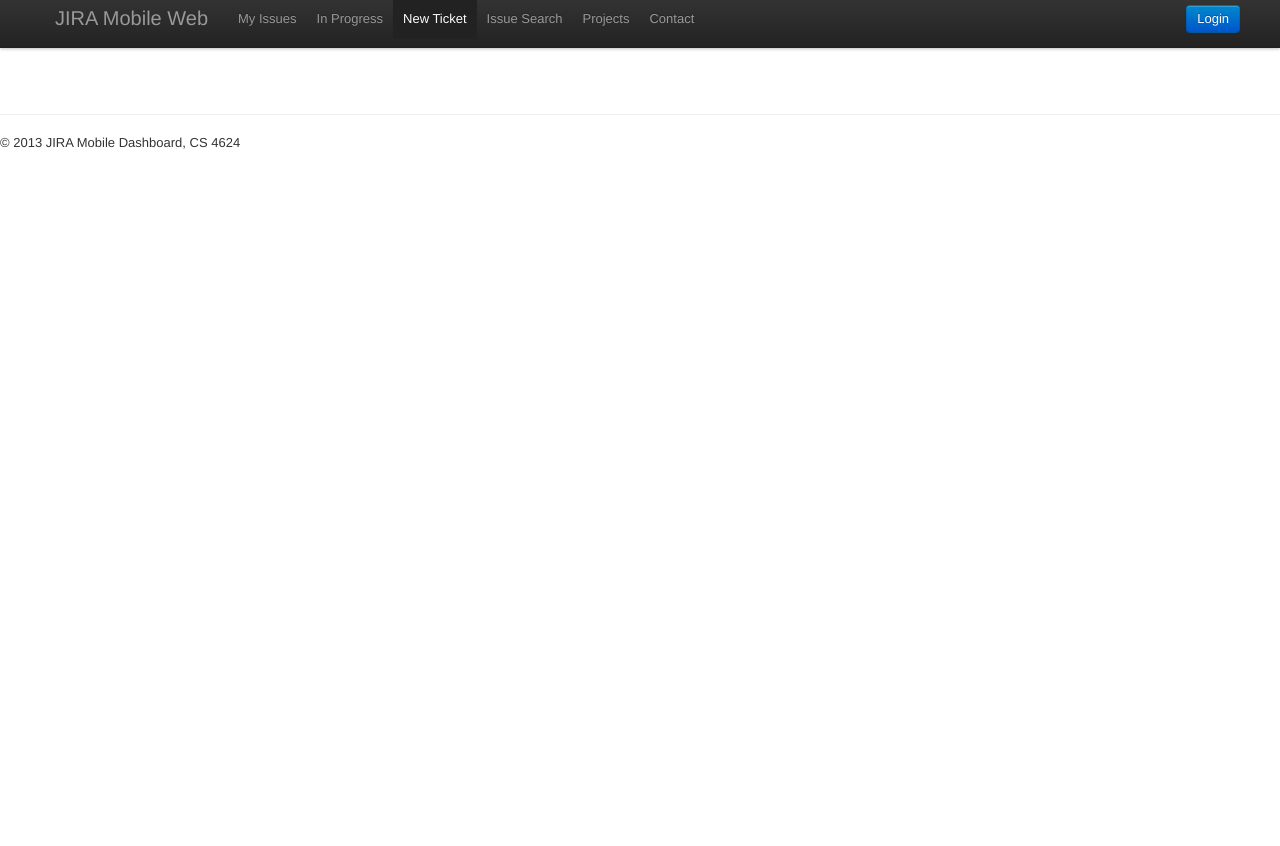
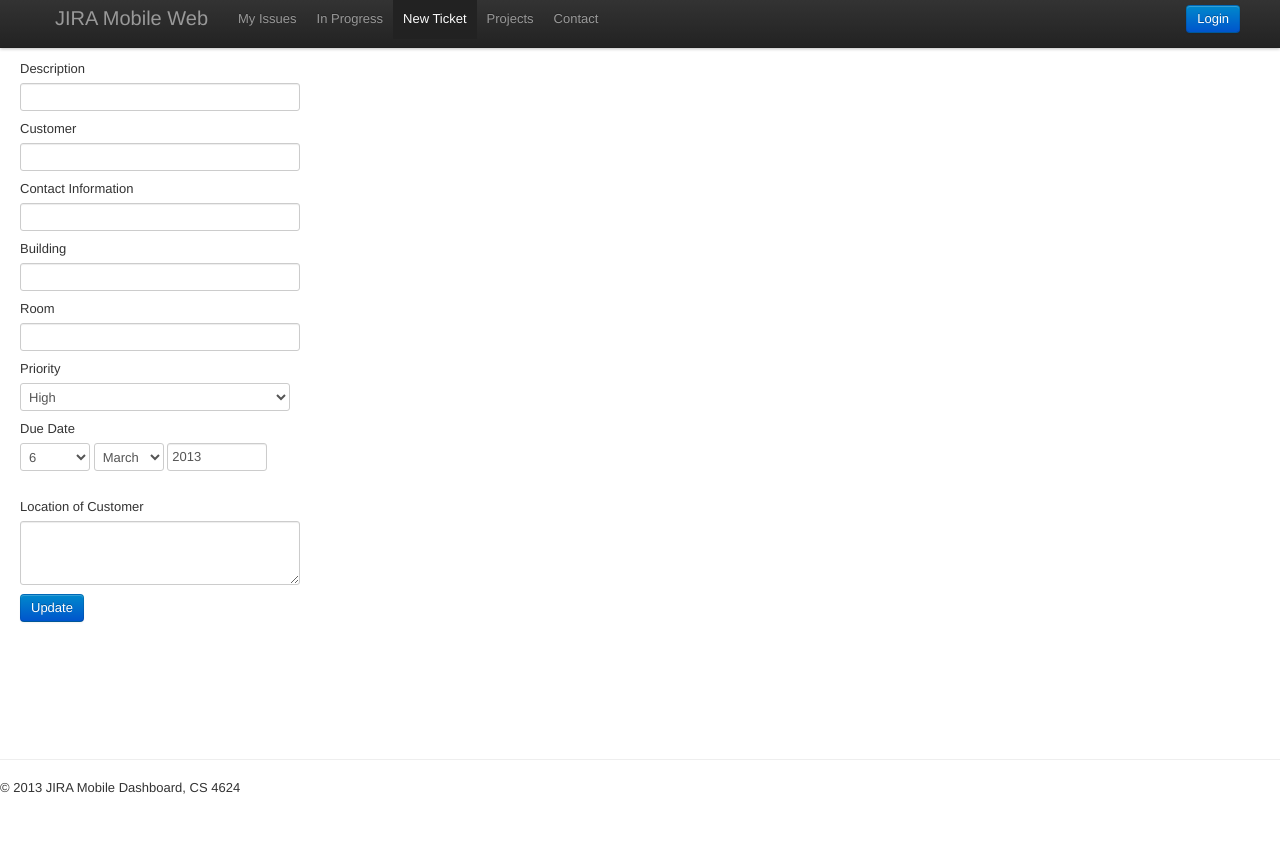
Before and after one commit to mutantmonkey/mobiletickets, a Flask app: template mobiletickets/templates/newticket.html in a window 1280 px wide. Before the commit the page ends 149 px from the top, so only its background shows below. Run offline with Flask 2, Linux system fonts and the light colour scheme; the template is opened without the code that fills it, so the values that code supplies are empty; parts of the project's set-up code (start-up, migrations or seed data) failed here and were passed over; some libraries are stand-ins or nearby versions.

Commit message:
"updated all pages, now need push functions"

```diff
--- a/mobiletickets/templates/base.html
+++ b/mobiletickets/templates/base.html
@@ -77,8 +77,6 @@
 							<li{% if section == "index" %} class="active"{% endif %}><a href="{{ url_for('index') }}">My Issues</a></li>
 							<li{% if section == "progress" %} class="active"{% endif %}><a href="{{ url_for('progress') }}">In Progress</a></li>
 							<li{% if section == "newissue" %} class="active"{% endif %}><a href="{{ url_for('newissue') }}">New Ticket</a></li>
-
-							<li{% if section == "search" %} class="active"{% endif %}><a href="{{ url_for('search') }}">Issue Search</a></li>
 							<li{% if section == "projects" %} class="active"{% endif %}><a href="{{ url_for('projects') }}">Projects</a></li>
 							<li{% if section == "contact" %} class="active"{% endif %}><a href="{{ url_for('contact') }}">Contact</a></li>
 						</ul>
--- /dev/null
+++ b/mobiletickets/templates/further_dev.txt
@@ -0,0 +1,6 @@
+Ticket progress looks to be based of some report code.
+	Not sure about using the if conditionals in python/flask
+
+OAuth with VT?
+
+Pushing requests to JIRA for tickets
--- a/mobiletickets/templates/index.html
+++ b/mobiletickets/templates/index.html
@@ -5,7 +5,7 @@
 			{% for issue in issues %}
 			<dl><h3><p>
 				<dt><a href="{{ url_for('issue', key=issue.key) }}">{{ issue.key }}</a> <span class="label label-success">Active</span></dt></h3>
-				<h4><dd>{{ issue.description}}</dd></h4>
+				<h4><dd>{{ issue.summary }}</dd></h4>
 			</p></dl>
 			{% endfor %}
 {% endblock %}
--- a/mobiletickets/templates/newticket.html
+++ b/mobiletickets/templates/newticket.html
@@ -1,2 +1,93 @@
 {% extends "base.html" %}
 {% set section="newissue" %}
+
+{% block content %}
+	<form id="tab2">
+		<label>Description</label>
+		<input type="text" value="" class="input-xlarge">
+		<label>Customer</label>
+		<input type="text" value="" class="input-xlarge">
+		<label>Contact Information</label>
+		<input type="text" value="" class="input-xlarge">
+		<label>Building</label>
+		<input type="text" value="" class="input-xlarge">
+		<label>Room</label>
+		<input type="text" value="" class="input-xlarge">
+		<label>Priority</label>
+		<select name="DropDownPriority" id="DropDownPriority" class="input-xlarge">
+			<option value="low">Low</option>
+			<option value="med">Medium</option>
+			<option selected="selected" value="high">High</option>
+		</select>
+		<label>Due Date</label>
+		<form>
+			<fieldset>
+				<div class="controls controls-row">
+					<select name="DropDownDate" id="DropDownDate" class="span1">
+						<option value="1">1</option>
+						<option value="2">2</option>
+						<option value="3">3</option>
+						<option value="4">4</option>
+						<option value="5">5</option>
+						<option selected="selected" value="6">6</option>
+						<option value="7">7</option>
+						<option value="8">8</option>
+						<option value="9">9</option>
+						<option value="10">10</option>
+						<option value="11">11</option>
+						<option value="12">12</option>
+						<option value="13">13</option>
+						<option value="14">14</option>
+						<option value="15">15</option>
+						<option value="16">16</option>
+						<option value="17">17</option>
+						<option value="18">18</option>
+						<option value="19">19</option>
+						<option value="20">20</option>
+						<option value="21">21</option>
+						<option value="22">22</option>
+						<option value="23">23</option>
+						<option value="24">24</option>
+						<option value="25">25</option>
+						<option value="26">26</option>
+						<option value="27">27</option>
+						<option value="28">28</option>
+						<option value="29">29</option>
+						<option value="30">30</option>
+						<option value="31">31</option>
+					</select>
+					<select name="DropDownMonth" id="DropDownMonth" class="span1">
+						<option value="jan">January</option>
+						<option value="feb">February</option>
+						<option selected="selected" value="mar">March</option>
+						<option value="apr">April</option>
+						<option value="may">May</option>
+						<option value="june">June</option>
+						<option value="july">July</option>
+						<option value="aug">August</option>
+						<option value="sep">September</option>
+						<option value="oct">October</option>
+						<option value="nov">November</option>
+							<option value="dec">December</option>
+						</select>
+						<input type="text" value="2013" class="input-small">
+					</div>
+				</fieldset>
+			</form>
+		<label>Location of Customer</label>
+		<textarea value="" rows="3" class="input-xlarge">
+		</textarea>
+		<div>
+			<button class="btn btn-primary">Update</button>
+		</div>
+	</form>
+</div>
+<div class="tab-pane fade" id="history">
+	<dl>
+		<dt>User:</dt>
+		<dd>{{ issue.reporter.displayName }} ({{ issue.reporter.name }})</dd>
+		<dt>Timestamp</dt>
+		<dd>{{ issue.updated }}</dd>
+	</dl>
+</div>
+{% endblock %}
--- a/mobiletickets/templates/ticketview.html
+++ b/mobiletickets/templates/ticketview.html
@@ -9,12 +9,12 @@
 			</ul>
 			<div id="myTabContent" class="tab-content">
 				<div class="tab-pane active in" id="home">
-					<h2>Ticket 10: {{ issue.summary }}</h2>
+					<h2>{{ issue.project }} <br>: {{ issue.summary }}</h2>
 					<dl>
 						<dt>Description: </dt>
 						<dd>{{ issue.description }}</dd><br>
 						<dt>Work Order: </dt>
-						<dd>132418</dd>
+						<dd> {{ issue.id }} </dd>
 						<dt>Customer: </dt>
 						<dd>{{ issue.reporter.displayName }} ({{ issue.reporter.name }})</dd>
 						<dt>Contact Information: </dt>
```
Also changed, not shown: mobiletickets/templates/progress.html (+10 -0 lines), mobiletickets/templates/projects.html (+9 -0 lines), 1 other file.
